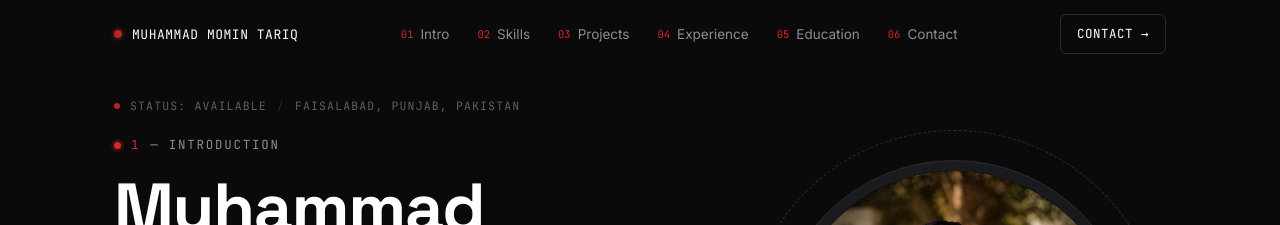
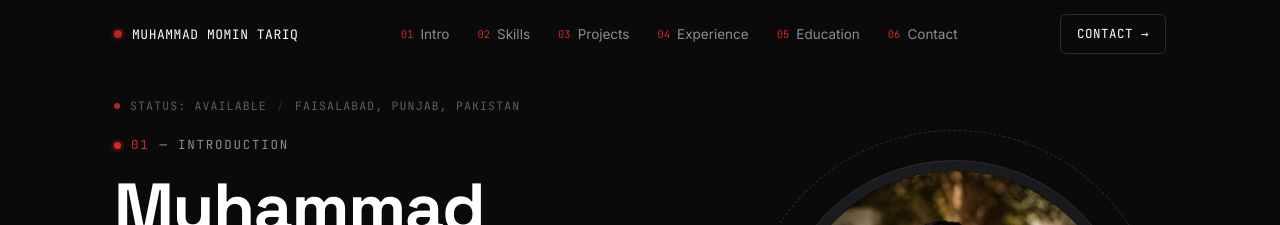
Before and after one commit to Momintariq-11/MUHAMMAD-MOMIN-TARIQ, a React (Vite) app: page / in a window 1280 px wide. Shown: the top 225 px of the page. Built offline with nearby package versions, Linux system fonts and the light colour scheme.

Commit message:
Change index from '1' to '01' in Hero component

```diff
--- a/src/components/Hero.jsx
+++ b/src/components/Hero.jsx
@@ -13,7 +13,7 @@ export default function Hero() {
       <div className="wrap hero__grid">
         <div className="hero__copy">
           <p className="eyebrow">
-            <span className="idx">1</span> — INTRODUCTION
+            <span className="idx">01</span> — INTRODUCTION
           </p>
 
           <h1 className="hero__name">
```
